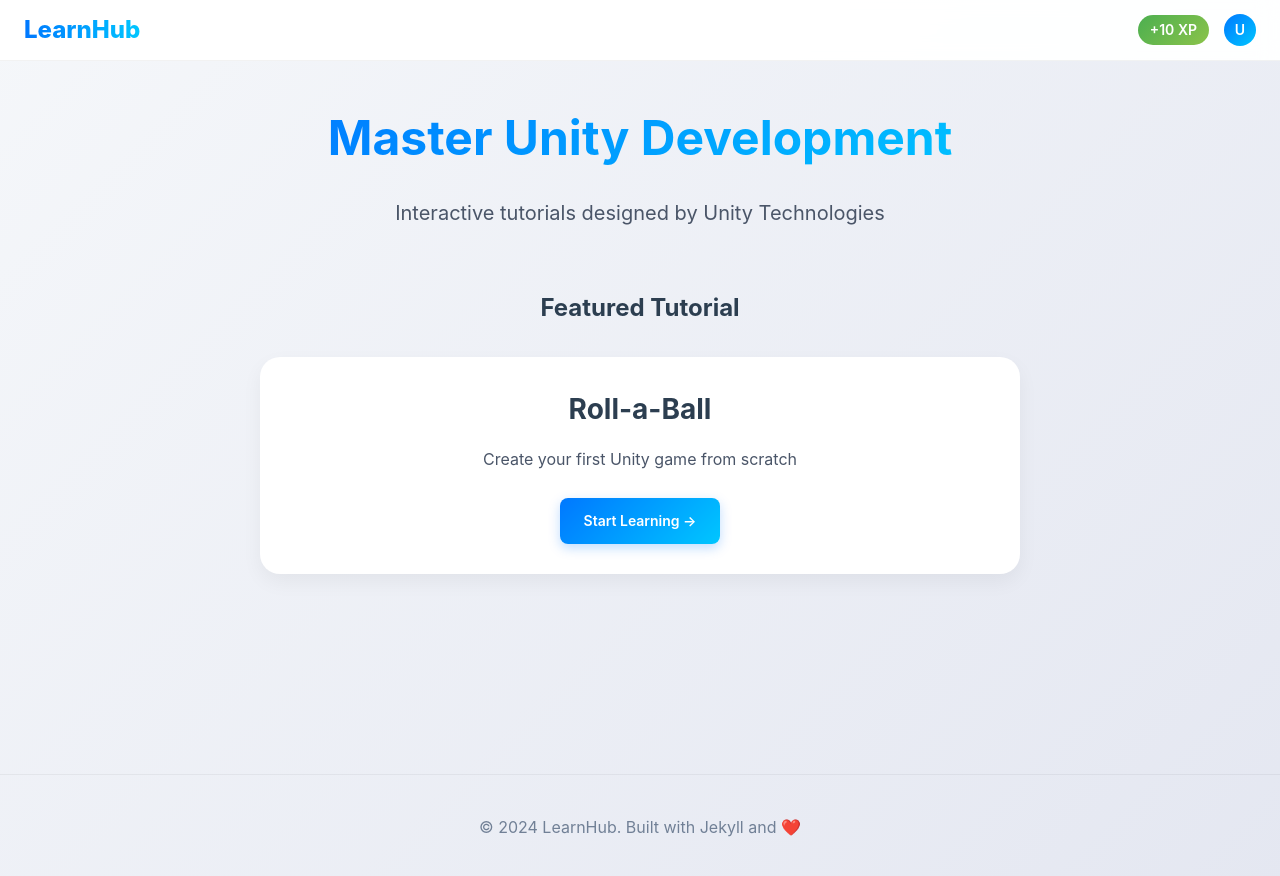
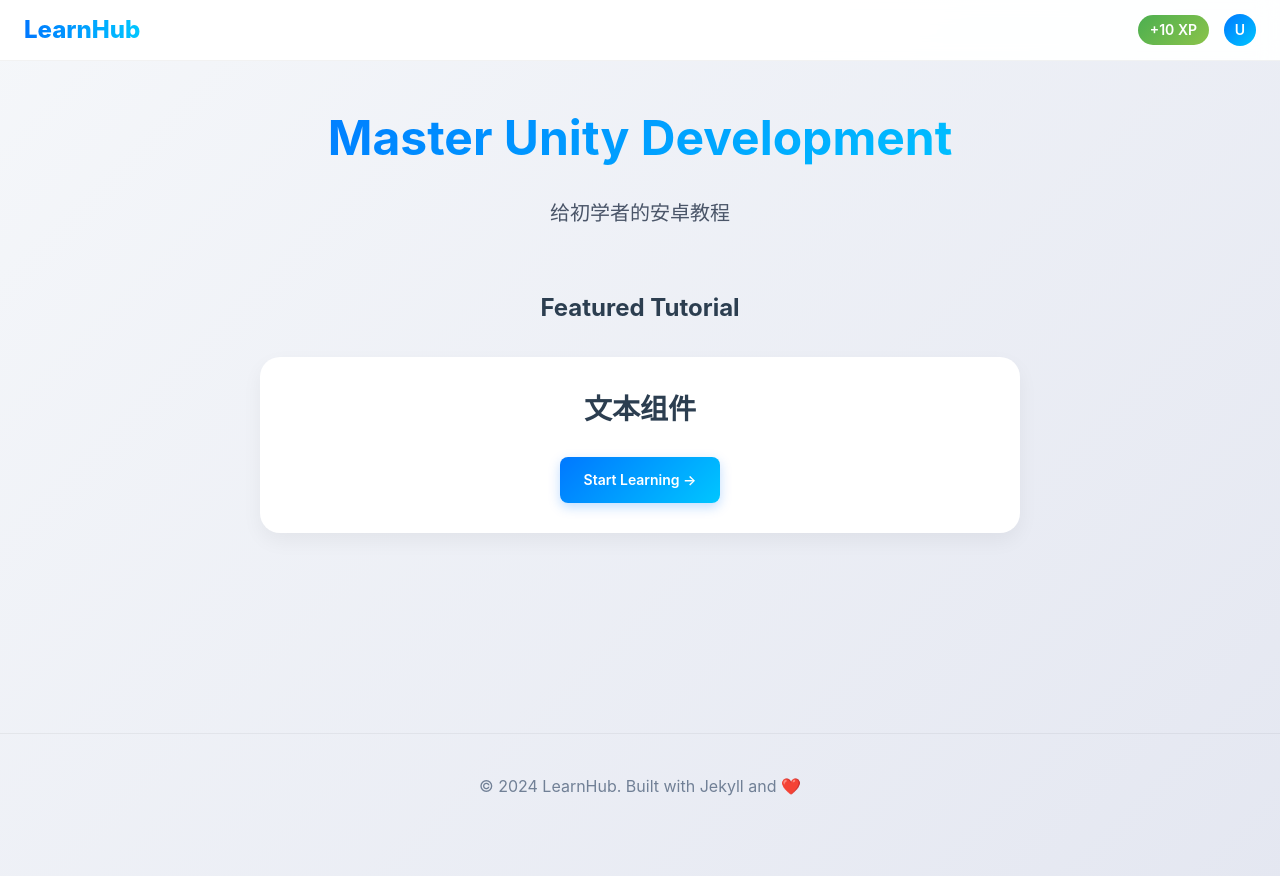
Before and after one commit to jame-louis/android-tutorials, a Jekyll site: the page built from index.md, in a window 1280 px wide. Shown: the top 876 px of the page. Built offline with Jekyll 4.4.1, drawn with Linux system fonts in a browser that asks for light colours.

Commit message:
add text view

```diff
--- a/index.md
+++ b/index.md
@@ -1,18 +1,18 @@
 ---
 layout: default
-title: "LearnHub - Unity Tutorials"
+title: "安卓教程"
 ---
 
 <div class="hero-section" style="text-align: center; padding: 100px 20px; max-width: 800px; margin: 0 auto;">
   <h1 style="font-size: 48px; margin-bottom: 20px; background: linear-gradient(135deg, #0078ff 0%, #00c6ff 100%); -webkit-background-clip: text; background-clip: text; color: transparent;">Master Unity Development</h1>
-  <p style="font-size: 20px; color: #4a5568; margin-bottom: 40px;">Interactive tutorials designed by Unity Technologies</p>
+  <p style="font-size: 20px; color: #4a5568; margin-bottom: 40px;">给初学者的安卓教程</p>
 
   <div class="featured-tutorial" style="margin-top: 60px;">
     <h2 style="margin-bottom: 30px; font-size: 24px;">Featured Tutorial</h2>
     <div class="tutorial-card" style="background: white; padding: 30px; border-radius: 20px; box-shadow: 0 8px 20px rgba(0,0,0,0.05);">
-      <h3 style="font-size: 28px; margin-bottom: 15px;">Roll-a-Ball</h3>
-      <p style="font-size: 16px; color: #4a5568; margin-bottom: 25px;">Create your first Unity game from scratch</p>
-      <a href="{{ '/tutorials/roll-a-ball/' | relative_url }}" class="nav-button next" style="display: inline-flex;">Start Learning →</a>
+      <h3 style="font-size: 28px; margin-bottom: 15px;">文本组件</h3>
+      <p style="font-size: 16px; color: #4a5568; margin-bottom: 25px;"></p>
+      <a href="{{ '/tutorials/text-view/' | relative_url }}" class="nav-button next" style="display: inline-flex;">Start Learning →</a>
     </div>
   </div>
 </div>
```
Also changed, not shown: _tutorials/text-view/01-overview.md (added, +26 -0 lines), _tutorials/text-view/index.md (added, +11 -0 lines).
